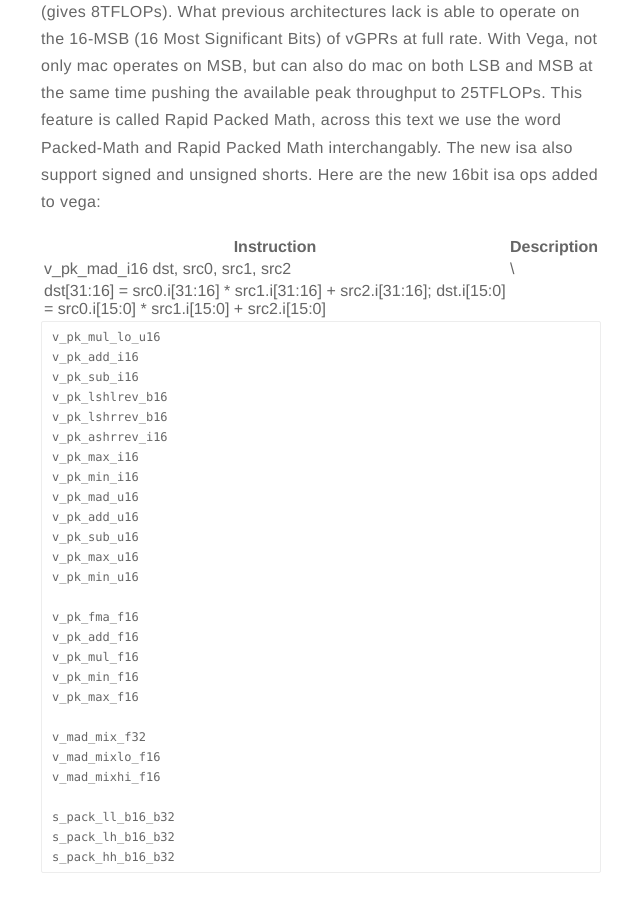
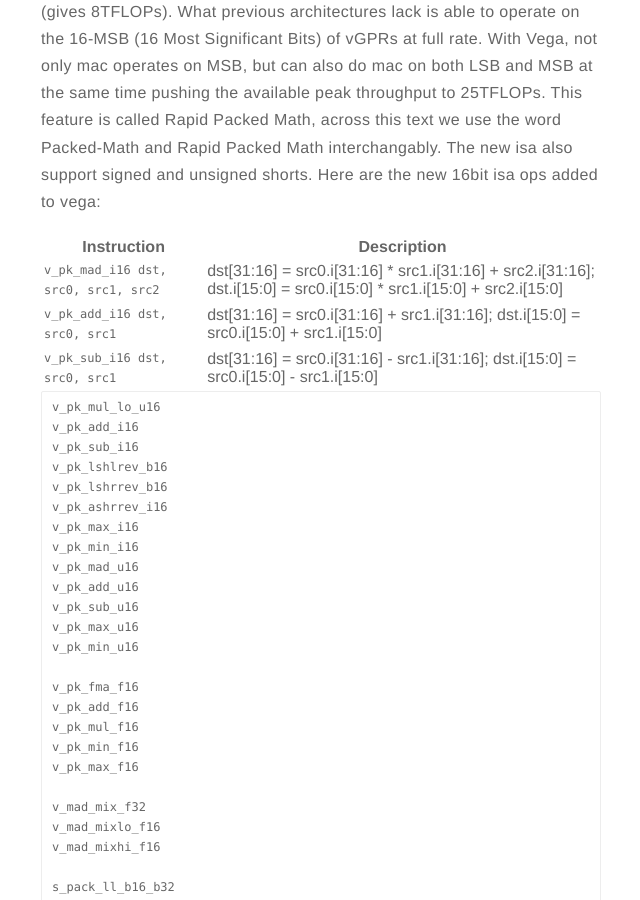
Before and after one commit to adityaatluri/adityaatluri.github.io, a Jekyll site: the page built from _posts/2017-08-12-intro-vega10.md, in a window 1280 px wide and 900 px high, scrolled down 816 px. Shown: the whole window, without its empty margins (319-959 px from the left). Built offline with Jekyll 4.4.1, drawn with Linux system fonts in a browser that asks for light colours; comment, search, counter and statistics services are not loaded.

Commit message:
added more isa to packed math table

```diff
--- a/_posts/2017-08-12-intro-vega10.md
+++ b/_posts/2017-08-12-intro-vega10.md
@@ -31,8 +31,9 @@
 
 | Instruction | Description |
 | ---- | ---|
-| v_pk_mad_i16 dst, src0, src1, src2 | \
-dst[31:16] = src0.i[31:16] * src1.i[31:16] + src2.i[31:16]; dst.i[15:0] = src0.i[15:0] * src1.i[15:0] + src2.i[15:0] |
+| `v_pk_mad_i16 dst, src0, src1, src2` | dst[31:16] = src0.i[31:16] * src1.i[31:16] + src2.i[31:16]; dst.i[15:0] = src0.i[15:0] * src1.i[15:0] + src2.i[15:0] |
+| `v_pk_add_i16 dst, src0, src1` | dst[31:16] = src0.i[31:16] + src1.i[31:16]; dst.i[15:0] = src0.i[15:0] + src1.i[15:0] |
+| `v_pk_sub_i16 dst, src0, src1` | dst[31:16] = src0.i[31:16] - src1.i[31:16]; dst.i[15:0] = src0.i[15:0] - src1.i[15:0] |
 
 {% highlight asm %}
 v_pk_mul_lo_u16
```
